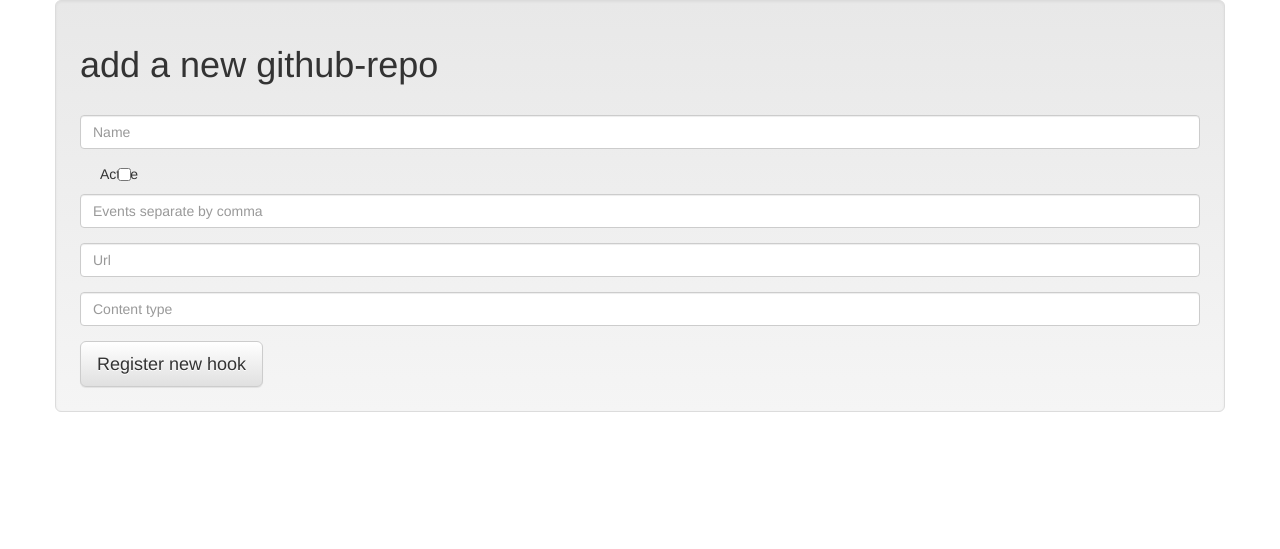
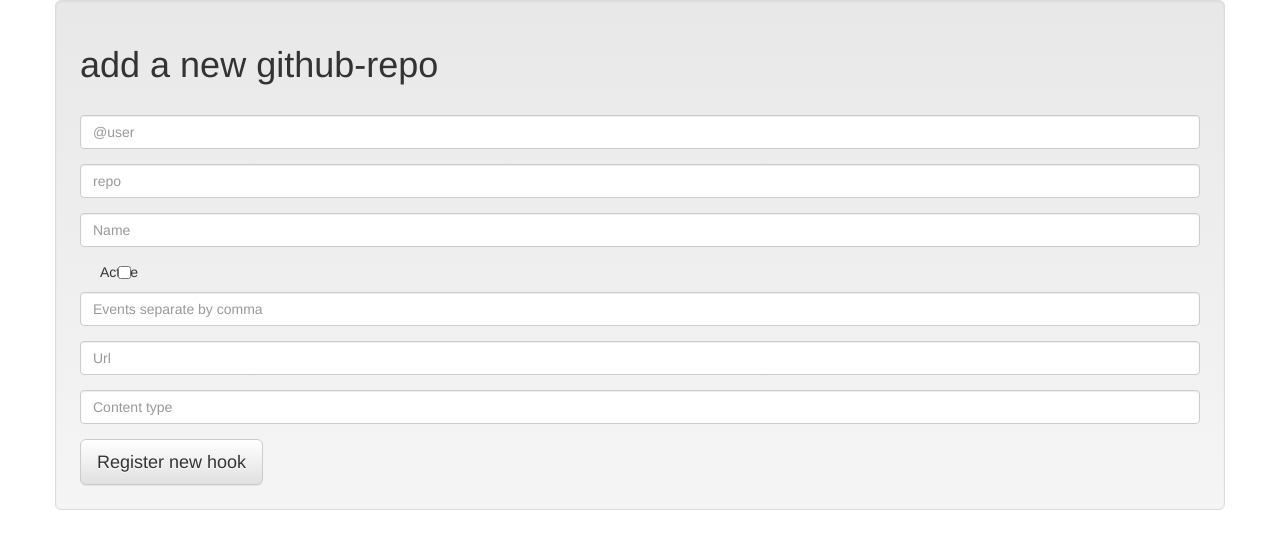
Before and after one commit to vtemian/git-to-trello, a Flask app: page /github/hook in a window 1280 px wide. Shown: the top 549 px of the page. Run offline with Flask 2, Linux system fonts and the light colour scheme; some libraries are stand-ins or nearby versions.

Commit message:
Extend hook register for another repos

```diff
--- a/github/hook.py
+++ b/github/hook.py
@@ -25,9 +25,10 @@ def new():
   }
 
   auth_url = "?access_token=%s" % config.GITHUB_TOKEN
-  url = "%s%s" % ("https://api.github.com/repos/vtemian/todopy/hooks", auth_url)
+  url = "https://api.github.com/repos/%s/%s/hooks" % (request.form['user'],
+                                                      request.form['repo'])
 
-  response = requests.post(url, data=json.dumps(data))
+  response = requests.post("%s%s" % (url, auth_url), data=json.dumps(data))
 
   return render_template('response.html', response=response.content)
 
--- a/templates/new.html
+++ b/templates/new.html
@@ -7,6 +7,12 @@
     <div class="well well-lg">
       <h1>add a new github-repo</h1><br>
       <form role="form" action="hook/new" method="POST" id="register-form">
+        <div class="form-group">
+          <input type="text" class="form-control" name="user" placeholder="@user">
+        </div>
+        <div class="form-group">
+          <input type="text" class="form-control" name="repo" placeholder="repo">
+        </div>
         <div class="form-group">
           <input type="text" class="form-control" name="name" id="name" placeholder="Name">
         </div>
```
